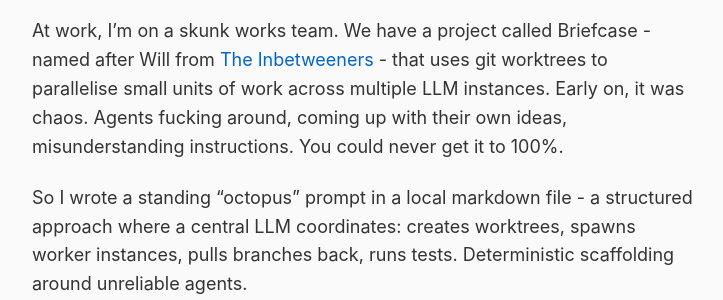
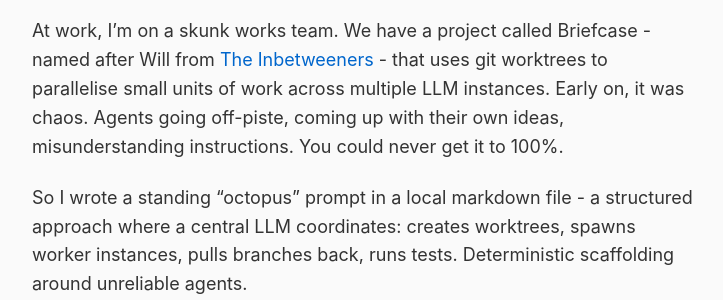
Before and after one commit to rob137/rob137.github.io, a Jekyll site: the page built from _posts/2026-01-09-roving-bridges.md, in a window 1280 px wide and 900 px high, scrolled down 2150 px. Shown: the part 211-511 px from the top of the window, without its empty margins (275-998 px from the left). Built offline with Jekyll 4.4.1, drawn with Linux system fonts in a browser that asks for light colours.

Commit message:
Soften language: going off-piste

```diff
--- a/_posts/2026-01-09-roving-bridges.md
+++ b/_posts/2026-01-09-roving-bridges.md
@@ -37,7 +37,7 @@ Huang extended this to software engineers:
 
 ## Building Bridges
 
-At work, I'm on a skunk works team. We have a project called Briefcase - named after Will from [The Inbetweeners](https://en.wikipedia.org/wiki/The_Inbetweeners) - that uses git worktrees to parallelise small units of work across multiple LLM instances. Early on, it was chaos. Agents fucking around, coming up with their own ideas, misunderstanding instructions. You could never get it to 100%.
+At work, I'm on a skunk works team. We have a project called Briefcase - named after Will from [The Inbetweeners](https://en.wikipedia.org/wiki/The_Inbetweeners) - that uses git worktrees to parallelise small units of work across multiple LLM instances. Early on, it was chaos. Agents going off-piste, coming up with their own ideas, misunderstanding instructions. You could never get it to 100%.
 
 So I wrote a standing "octopus" prompt in a local markdown file - a structured approach where a central LLM coordinates: creates worktrees, spawns worker instances, pulls branches back, runs tests. Deterministic scaffolding around unreliable agents.
 
```
